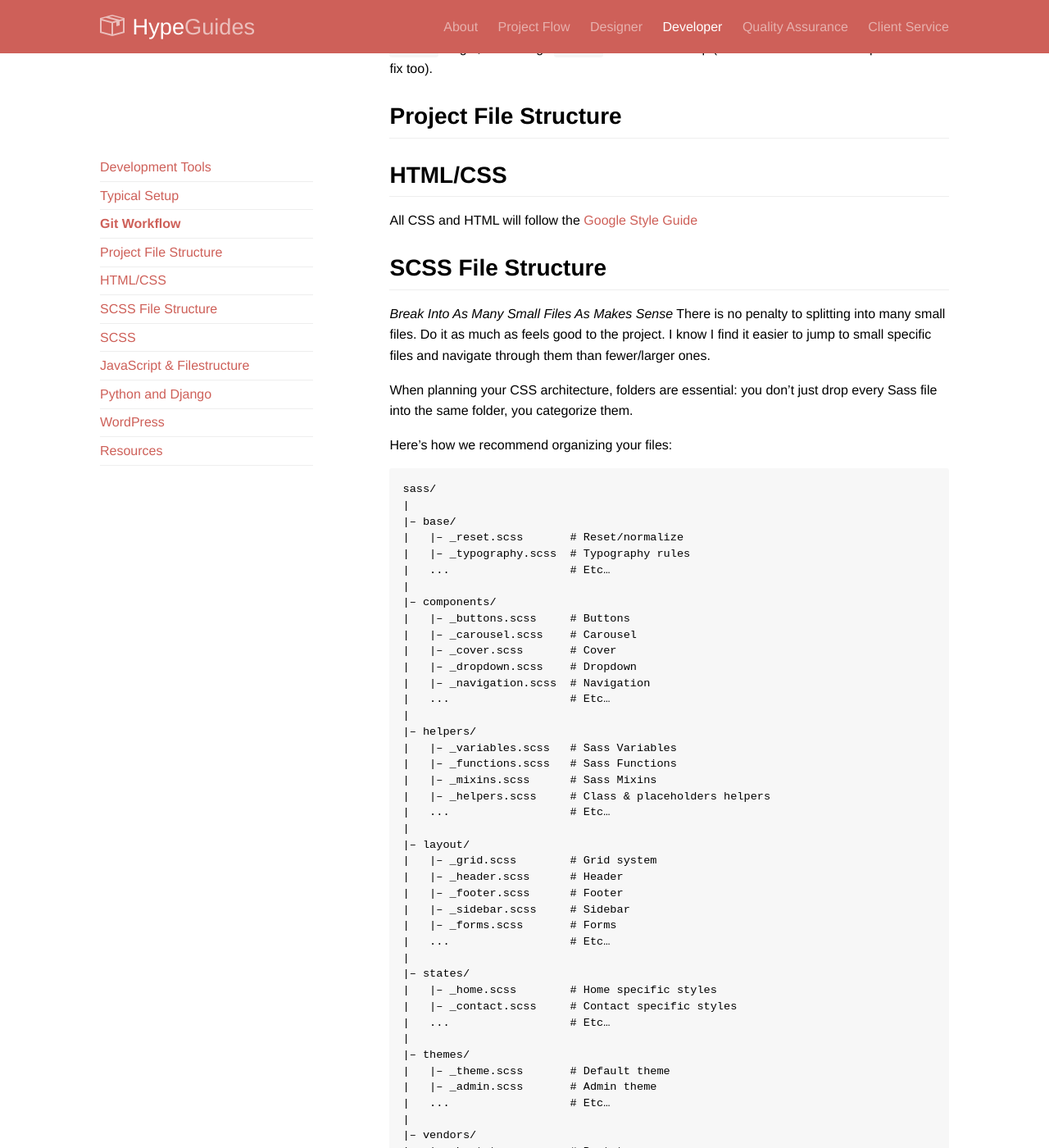
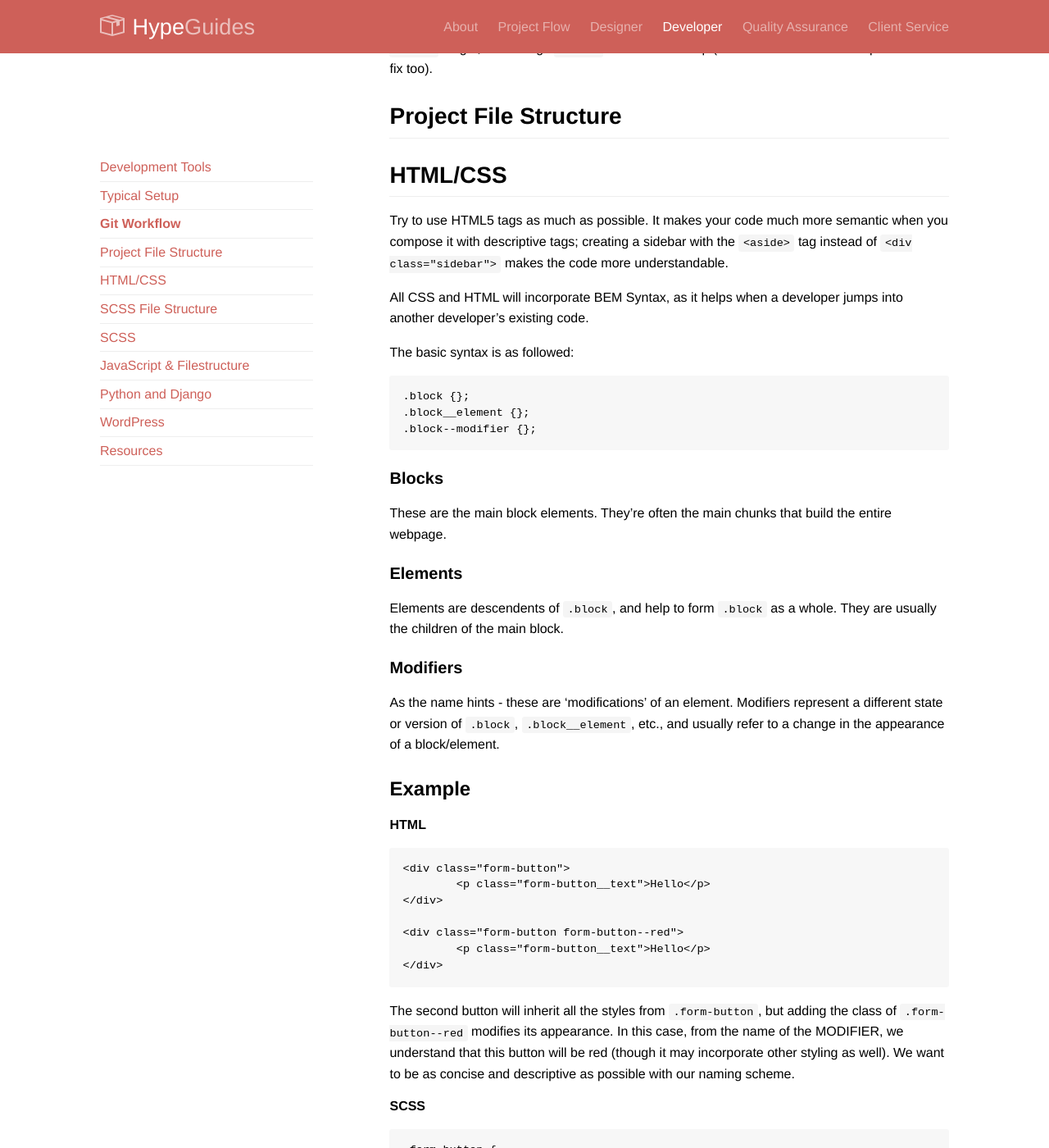
Before and after one commit to TaniaD13/handbook, a Jekyll site: the page built from developer.md, in a window 1280 px wide and 1400 px high, scrolled down 4002 px. Shown: the whole window at 82% size. Built offline with Jekyll 4.4.1, drawn with Linux system fonts in a browser that asks for light colours; Markdown is read by kramdown in place of the engine named in the settings; some of the changed text lies outside the part shown.

Commit message:
Edit: HTML and CSS section on Developer page

````diff
--- a/developer.md
+++ b/developer.md
@@ -127,12 +127,88 @@
 
 ## HTML/CSS
 
-All CSS and HTML will follow the [Google Style Guide](http://google-styleguide.googlecode.com/svn/trunk/htmlcssguide.xml)
+Try to use HTML5 tags as much as possible. It makes your code much more semantic when you compose it with descriptive tags; creating a sidebar with the ```<aside>``` tag instead of ```<div class="sidebar">``` makes the code more understandable.
+
+All CSS and HTML will incorporate BEM Syntax, as it helps when a developer jumps into another developer's existing code.
+
+The basic syntax is as followed:
+```
+.block {};
+.block__element {};
+.block--modifier {};
+```
+
+####Blocks
+These are the main block elements. They're often the main chunks that build the entire webpage.
+
+####Elements
+Elements are descendents of ```.block```, and help to form ```.block``` as a whole. They are usually the children of the main block.
+
+####Modifiers
+As the name hints - these are 'modifications' of an element. Modifiers represent a different state or version of ```.block```, ```.block__element```, etc., and usually refer to a change in the appearance of a block/element.
+
+###Example
+
+#####HTML
+```
+<div class="form-button">
+	<p class="form-button__text">Hello</p>
+</div>
+
+<div class="form-button form-button--red">
+	<p class="form-button__text">Hello</p>
+</div>
+```
+
+The second button will inherit all the styles from ```.form-button```, but adding the class of ```.form-button--red``` modifies its appearance. In this case, from the name of the MODIFIER, we understand that this button will be red (though it may incorporate other styling as well). We want to be as concise and descriptive as possible with our naming scheme.
+
+#####SCSS
+```
+.form-button {
+	width: 200px;
+	height: 50px;
+	background-color: rgba(0, 0, 0, 1);
+	border-radius: 3px;
+
+	// this will output as '.form-button__text'
+	// in terms of BEM Syntax, this is an ELEMENT of '.form-button'
+	> @at-root #{&}__text {
+		font-weight: 700;
+	}
+}
+
+// this will output as '.form-button--red'
+// in terms of BEM Syntax, this is a MODIFIER of '.form-button'
+.form-button--red {
+	background: rgba(255, 0, 0, 1);
+}
+```
+
+Every single element does not need to use BEM. Even if an element is nested within another, you can start a new BEM sequence just related to that particular child element.
+
+Just a little example:
+
+```
+<article class="overview">
+	<section class="overview__intro">
+		<p class="overview__intro--firstpara">This first paragraph will be style differently from the rest.</p>
+		<p>Insert regular paragraph text here.</p>
+		<p>Insert regular paragraph text here.</p>
+	</section>
+	<div class="mini-banner mini-banner--green">
+		<p class="mini-banner__text">Hello! It's nice to meet you!</p>
+	</div>
+</article>
+```
+
+You can read the following article to learn more:
+* [MindBEMding – getting your head ’round BEM syntax](http://csswizardry.com/2013/01/mindbemding-getting-your-head-round-bem-syntax/)
+
 
 ## SCSS File Structure
 
 _Break Into As Many Small Files As Makes Sense_
-There is no penalty to splitting into many small files. Do it as much as feels good to the project. I know I find it easier to jump to small specific files and navigate through them than fewer/larger ones.
+ -There is no penalty to splitting into many small files. Do it as much as feels good to the project. I know I find it easier to jump to small specific files and navigate through them than fewer/larger ones.
 
 When planning your CSS architecture, folders are essential: you don’t just drop every Sass file into the same folder, you categorize them.
 
@@ -290,13 +366,23 @@ a {
 Example
 
 ```	scss
-.form-button {
+.sidebar-button {
 	@extends %button;
 	background: $light-blue;
 	@include transition( all 0.3s ease );
 	> a {
 		border: 1px solid $border_color;
 		@include transform(rotate( 90deg ));
+	}
+	// this will output as '.sidebar-button__text'
+	// in terms of BEM Syntax, this is an ELEMENT of '.sidebar-button'
+	> @at-root #{&}__text {
+		font-weight: 700;
+	}
+	// this will output as '.sidebar-button--blue'
+	// in terms of BEM Syntax, this is a MODIFIER of '.sidebar-button'
+	> @at-root #{&}--blue {
+		background: rgba(0, 0, 255, 1);
 	}
 }
 ```
@@ -312,13 +398,14 @@ Example
 * If you must use an id selector (#selector) make sure that you have no more than one in your rule declaration. A rule like #header .search #quicksearch { ... } is considered harmful.
 * Never use the !important statement.
 * Use BEM syntax:
-- block__element_modifier
-- masthead__intro_fullwidth
+- block__element--modifier
+- masthead__intro--fullwidth
 
-Here is a good example
+Here is a good example:
 
 ```css
-.nice-class-bro {
+// in terms of BEM Syntax, this is a MODIFIER of '.sidebar'
+.sidebar--blue {
 
 	width: 700px;
 	height: 200px;
````
Also changed, not shown: other parts of developer.md (+2 -1 lines), 1 other file.
